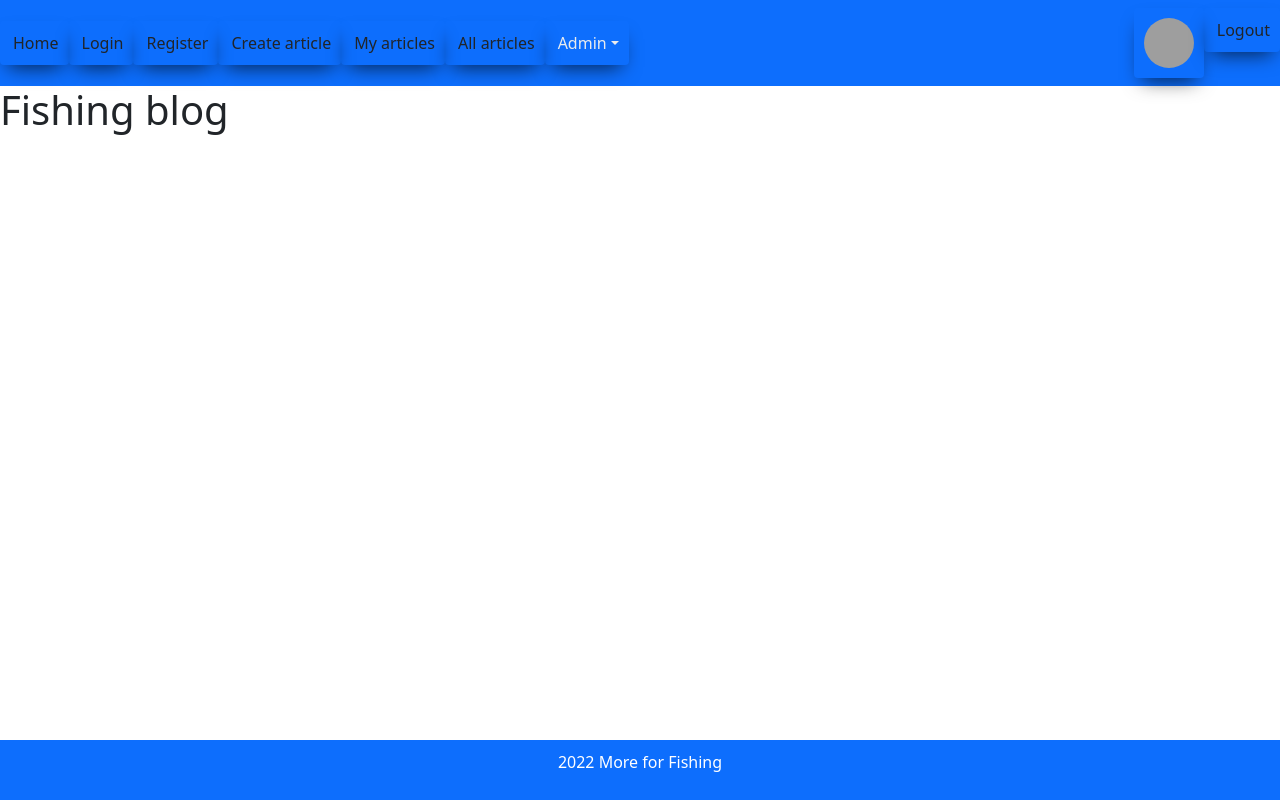
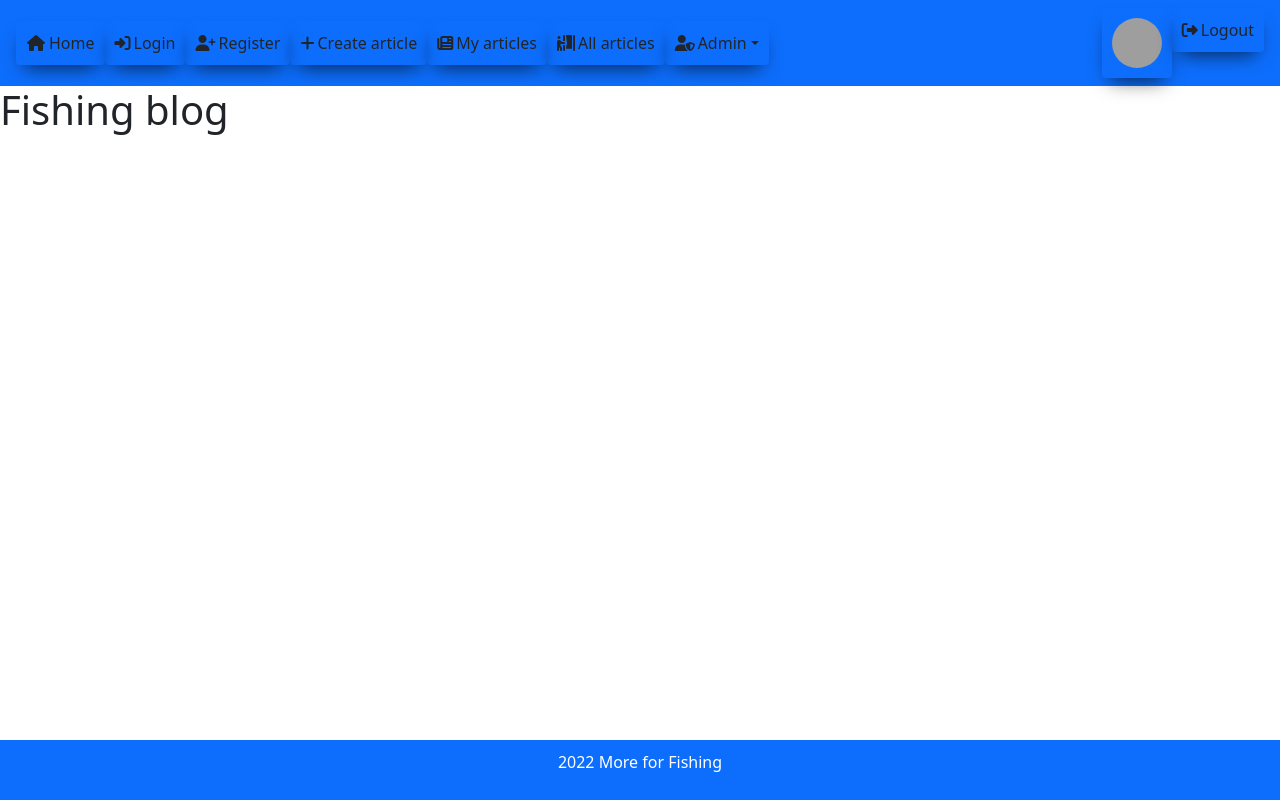
Before and after one commit to DimoYa/React-final-project, a JavaScript app in the folder src/more-for-fishing/: page / in a window 1280 px wide. Built offline with nearby package versions, Linux system fonts and the light colour scheme; grey boxes are pictures that could not be loaded.

Commit message:
add font-awesome in index.html

```diff
--- a/src/more-for-fishing/public/index.html
+++ b/src/more-for-fishing/public/index.html
@@ -5,6 +5,15 @@
     <link rel="icon" href="%PUBLIC_URL%/favicon.ico" />
     <meta name="viewport" content="width=device-width, initial-scale=1" />
     <meta name="theme-color" content="#000000" />
+    <script src="https://code.jquery.com/jquery-3.2.1.slim.min.js" integrity="sha384-KJ3o2DKtIkvYIK3UENzmM7KCkRr/rE9/Qpg6aAZGJwFDMVNA/GpGFF93hXpG5KkN"
+    crossorigin="anonymous"></script>
+  <script src="https://cdnjs.cloudflare.com/ajax/libs/popper.js/1.12.9/umd/popper.min.js" integrity="sha384-ApNbgh9B+Y1QKtv3Rn7W3mgPxhU9K/ScQsAP7hUibX39j7fakFPskvXusvfa0b4Q"
+    crossorigin="anonymous"></script>
+  <script src="https://maxcdn.bootstrapcdn.com/bootstrap/4.0.0/js/bootstrap.min.js" integrity="sha384-JZR6Spejh4U02d8jOt6vLEHfe/JQGiRRSQQxSfFWpi1MquVdAyjUar5+76PVCmYl"
+    crossorigin="anonymous"></script>
+    <script src="https://kit.fontawesome.com/3cd69e2433.js" crossorigin="anonymous"></script>
+    <link rel="stylesheet" href="https://maxcdn.bootstrapcdn.com/bootstrap/4.0.0/css/bootstrap.min.css" integrity="sha384-Gn5384xqQ1aoWXA+058RXPxPg6fy4IWvTNh0E263XmFcJlSAwiGgFAW/dAiS6JXm"
+    crossorigin="anonymous">
     <title>More for fishing</title>
   </head>
   <body>
--- a/src/more-for-fishing/src/components/common/header/Header.js
+++ b/src/more-for-fishing/src/components/common/header/Header.js
@@ -3,43 +3,43 @@ import './Header.css';
 export const Header = () => {
     return (
         <header>
-            <nav class="navbar navbar-dark bg-primary navbar-expand-md navbar-dark">
-                <div class="navbar-collapse collapse d-sm-inline-flex justify-content-between" >
-                    <ul class="navbar-nav mr-auto mt-2 mt-lg-0">
-                        <li class="nav-item" href="/">
-                            <a><i class="fa fa-fw fa-home"></i><span>Home</span></a>
+            <nav className="navbar navbar-dark bg-primary navbar-expand-md navbar-dark">
+                <div className="navbar-collapse collapse d-sm-inline-flex justify-content-between" >
+                    <ul className="navbar-nav mr-auto mt-2 mt-lg-0">
+                        <li className="nav-item" href="/">
+                            <a><i className="fa fa-fw fa-home"></i><span>Home</span></a>
                         </li>
-                        <li class="nav-item" href="#">
-                            <a><i class="fas fa-sign-in-alt"></i><span>Login</span></a>
+                        <li className="nav-item" href="#">
+                            <a><i className="fa fa-sign-in-alt"></i><span>Login</span></a>
                         </li>
-                        <li class="nav-item" href="#">
-                            <a><i class="fas fa-user-plus"></i><span>Register</span></a>
+                        <li className="nav-item" href="#">
+                            <a><i className="fas fa-user-plus"></i><span>Register</span></a>
                         </li>
-                        <li class="nav-item" href="#">
-                            <a><i class="fa fa-plus"></i><span>Create
+                        <li className="nav-item" href="#">
+                            <a><i className="fa fa-plus"></i><span>Create
                                 article</span></a>
                         </li>
-                        <li class="nav-item" href="#">
-                            <a><i class="fas fa-newspaper"></i><span>My articles</span></a>
+                        <li className="nav-item" href="#">
+                            <a><i className="fas fa-newspaper"></i><span>My articles</span></a>
                         </li>
-                        <li class="nav-item" href="#">
-                            <a><i class="fas fa-person-booth"></i><span>All articles</span></a>
+                        <li className="nav-item" href="#">
+                            <a><i className="fas fa-person-booth"></i><span>All articles</span></a>
                         </li>
-                        <li class="dropdown">
-                            <a class="dropdown-toggle" data-toggle="dropdown" aria-expanded="true"><i
-                                class="fas fa-user-shield"></i>Admin</a>
-                            <ul class="dropdown-menu">
-                                <a class="dropdownItem" href="#">User management</a>
+                        <li className="dropdown">
+                            <a className="dropdown-toggle" data-toggle="dropdown" aria-expanded="true"><i
+                                className="fas fa-user-shield"></i>Admin</a>
+                            <ul className="dropdown-menu">
+                                <a className="dropdownItem" href="#">User management</a>
                             </ul>
                         </li>
                     </ul>
-                    <ul class="navbar-nav mt-2 mt-lg-0">
+                    <ul className="navbar-nav mt-2 mt-lg-0">
 
-                        <li class="nav-item" href="#">
-                            <a><img src="https://cdn.pixabay.com/photo/2015/10/05/22/37/blank-profile-picture-973460_960_720.png" class="avatar" alt="Avatar" /></a>
+                        <li className="nav-item" href="#">
+                            <a><img src="https://cdn.pixabay.com/photo/2015/10/05/22/37/blank-profile-picture-973460_960_720.png" className="avatar" alt="Avatar" /></a>
                         </li>
-                        <li class="nav-item">
-                            <a><i class="fas fa-sign-out-alt"></i><span>Logout</span></a>
+                        <li className="nav-item">
+                            <a><i className="fas fa-sign-out-alt"></i><span>Logout</span></a>
                         </li>
                     </ul>
                 </div>
```
